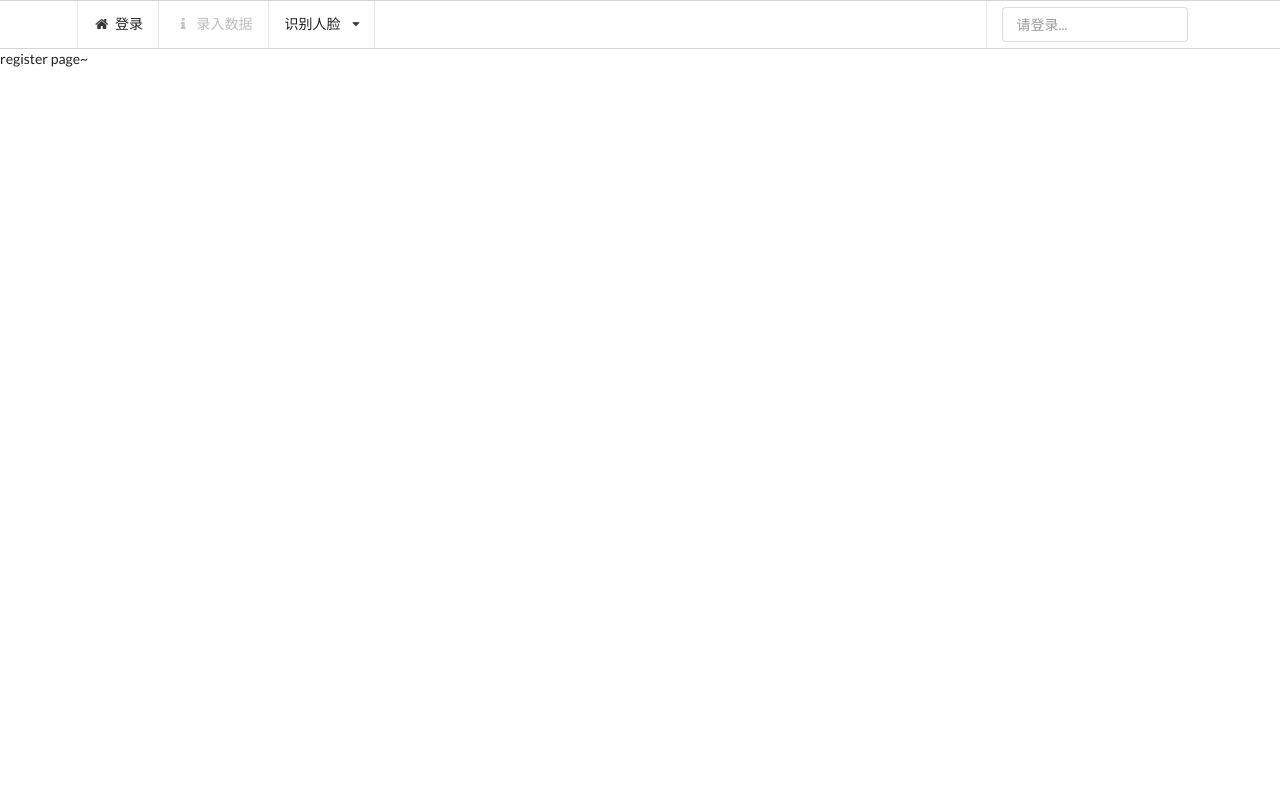
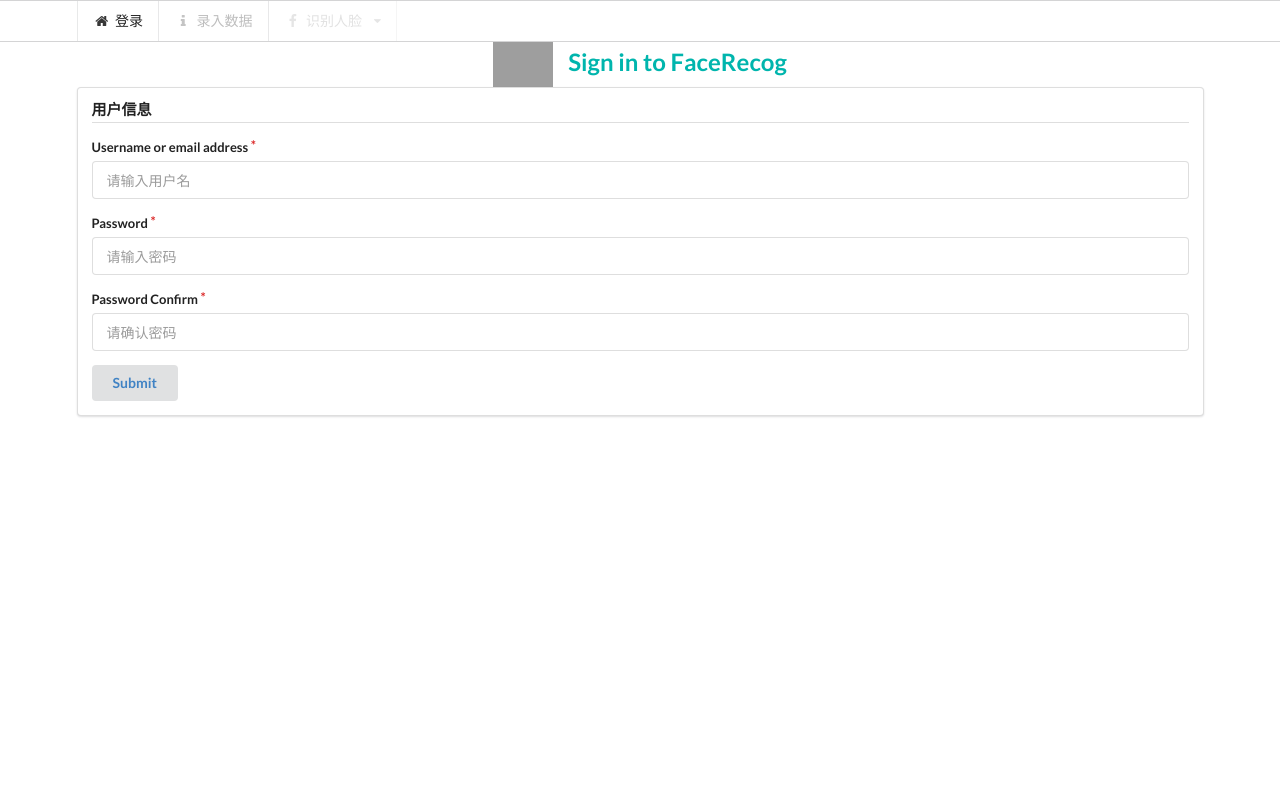
Before and after one commit to view1994/djago_proj1, a Django app: page /register in a window 1280 px wide. Run offline with Django 3.2, Linux system fonts and the light colour scheme; parts of the project's set-up code (start-up, migrations or seed data) failed here and were passed over; grey boxes are pictures that could not be loaded.

Commit message:
1.add register page

```diff
--- a/Django_app1/views.py
+++ b/Django_app1/views.py
@@ -12,6 +12,10 @@ def FR_login_page(request):
 def FP_register_page(request):
     return render(request, '../templates/register.html')
 
+def FP_regist_confirm(request):
+    #get account info on page
+    return render(request, '../templates/login.html')
+
 def FP_home(request):
     if account_login:
         return FR_home_page(request)
--- a/djago_proj1/urls.py
+++ b/djago_proj1/urls.py
@@ -22,5 +22,6 @@ urlpatterns = [
     path('admin/', admin.site.urls),
     path('hello/' , hello_view),
     path('login',FR_login_page),
-    path('register',FP_register_page)
+    path('register',FP_register_page),
+    path('regist_submit',FP_regist_confirm),
 ]
--- a/templates/login.html
+++ b/templates/login.html
@@ -43,9 +43,7 @@
             <div class="column">
                 <h2 class="ui teal image header">
                   <img src="../static/images/mini cloud.jpg" class="image">
-              <div class="content">
-                登录到账号
-              </div>
+                  <div class="content">登录到账号</div>
                 </h2>
                 <form class="ui large form">
               <div class="ui stacked segment">
--- a/templates/register.html
+++ b/templates/register.html
@@ -18,20 +18,53 @@
         <a class="disabled item">
           <i class="info icon"></i> 录入数据
         </a>
-        <div class="ui simple dropdown item">
-          识别人脸
-          <i class="dropdown icon"></i>
+        <div class="ui disabled  simple dropdown item">
+            <i class="ui facebook icon"></i>
+            识别人脸
+            <i class="dropdown icon"></i>
           <div class="menu">
             <a class="disabled item"><i class="edit icon"></i> 识别图中人脸</a>
             <a class="disabled item"><i class="globe icon"></i> 识别视频中人脸</a>
             <a class="disabled item"><i class="settings icon"></i> 退出账号</a>
           </div>
         </div>
+          <!--
         <div class="right item">
           <div class="ui input"><input type="text" placeholder="请登录..."></div>
         </div>
+        -->
       </div>
     </div>
-    register page~
+    <!--content-->
+    <div class="ui  vertical container segment">
+        <!--header-->
+        <div class="ui  center aligned grid ">
+            <h2 class="ui teal image header">
+                <img src="../static/images/mini cloud.jpg" class="image">
+                <div class="content">Sign in to FaceRecog</div>
+            </h2>
+        </div>
+        <!--form-->
+        <div class="ui small container segment" >
+            <form class="ui four width form">
+                <h4 class="ui dividing header">用户信息</h4>
+                <div class="required field">
+                    <label>Username or email address</label>
+                    <input type="text" name="login" id="login_field" placeholder="请输入用户名">
+              </div>
+                <div class="required field">
+                    <label>Password</label>
+                    <input type="password" name="password" placeholder="请输入密码">
+                </div>
+                <div class="required field">
+                    <label>Password Confirm</label>
+                    <input type="password" name="password_confirm" placeholder="请确认密码">
+              </div>
+                <div class="ui button" tabindex="0" >
+                    <a href="regist_submit">Submit</a>
+                </div>
+            </form>
+        </div>
+    </div>
 </body>
 </html>
```
Lines whose indentation alone changed are shown as unchanged.
